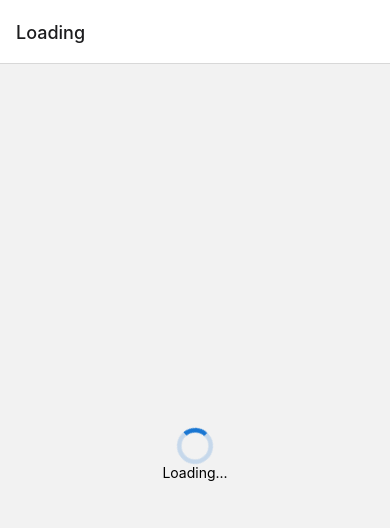
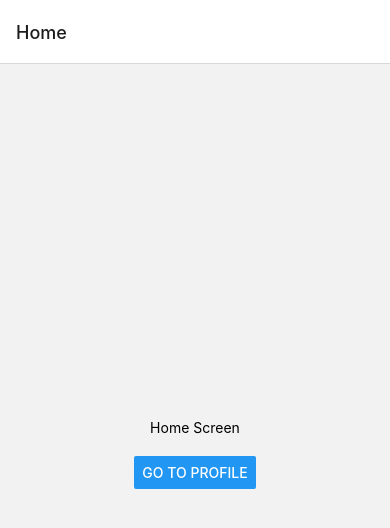
Before and after one commit to LyArthur/AAE-Mobile-App, a React Native app: screen /Home in a window 390 px wide. Before the commit this address had no page. Shown: the top 528 px of the page. Built offline with nearby package versions, Linux system fonts and the light colour scheme.

Commit message:
Début du screen d'accueil

```diff
--- a/App.js
+++ b/App.js
@@ -2,14 +2,16 @@ import * as React from 'react';
 import {NavigationContainer} from '@react-navigation/native';
 import {createNativeStackNavigator} from '@react-navigation/native-stack';
 import LoadingScreen from "./src/screens/loadingScreen";
+import {HomeScreen} from "./src/screens/homeScreen";
 
 const Stack = createNativeStackNavigator();
 
 export default function App() {
   return (
       <NavigationContainer>
-        <Stack.Navigator initialRouteName="Loading">
+        <Stack.Navigator initialRouteName="Home">
           <Stack.Screen name="Loading" component={LoadingScreen}/>
+          <Stack.Screen name="Home" component={HomeScreen}/>
         </Stack.Navigator>
       </NavigationContainer>
   );
--- /dev/null
+++ b/src/screens/homeScreen/index.jsx
@@ -0,0 +1,26 @@
+import {StatusBar, StyleSheet, Text, Button, View} from "react-native";
+import React from "react";
+
+export const HomeScreen = ({navigation}) => {
+
+    return (
+        <View style={styles.container}>
+            <Text style={styles.textContainer}>Home Screen</Text>
+            <Button
+                title="Go to Profile"
+                onPress={() => navigation.navigate('Loading')}
+            />
+        </View>
+    )
+}
+const styles = StyleSheet.create({
+    container: {
+        flex: 1,
+        paddingTop: StatusBar.currentHeight,
+        justifyContent: 'center',
+        alignItems: 'center',
+    },
+    textContainer: {
+        marginBottom: 20, // Espacement entre le texte et le bord inférieur de l'écran
+    },
+});
```
Also changed, not shown: src/screens/homeScreen/components/index.jsx (added).
